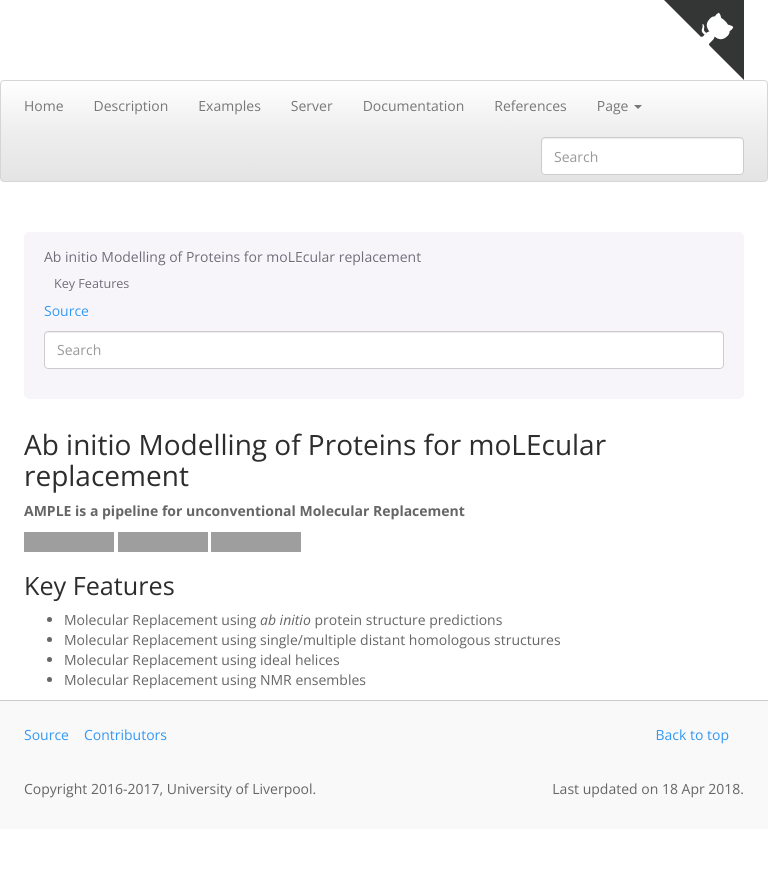
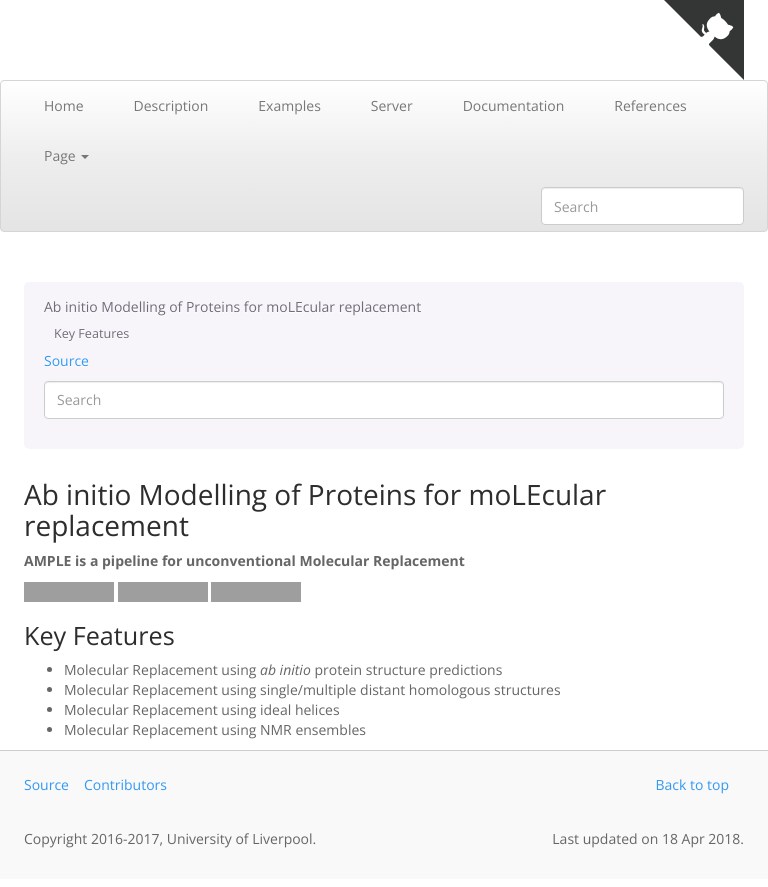
Before and after one commit to rigdenlab/ample, a Sphinx documentation site: the page built from docs/index.rst, in a window 768 px wide. Shown: the top 887 px of the page. Built offline with Sphinx 7.4.7, drawn with Linux system fonts in a browser that asks for light colours; grey boxes are pictures that could not be loaded.

Commit message:
fixed navbar

```diff
--- a/docs/_static/custom.css
+++ b/docs/_static/custom.css
@@ -37,9 +37,17 @@ img {
     a[href]:after {content: none !important;}
 }
 
-.navbar-collapse {
-    padding-right: 0px;
-    padding-left: 0px;
+@media (min-width: 768px) {
+    .navbar-collapse {
+        padding-left: 0;
+        padding-right: 0;
+    }
+}
+
+@media (max-width: 768px) {
+    .navbar-collapse li {
+        padding-left: 20px;
+    }
 }
 
 .nav > li > a {
```
